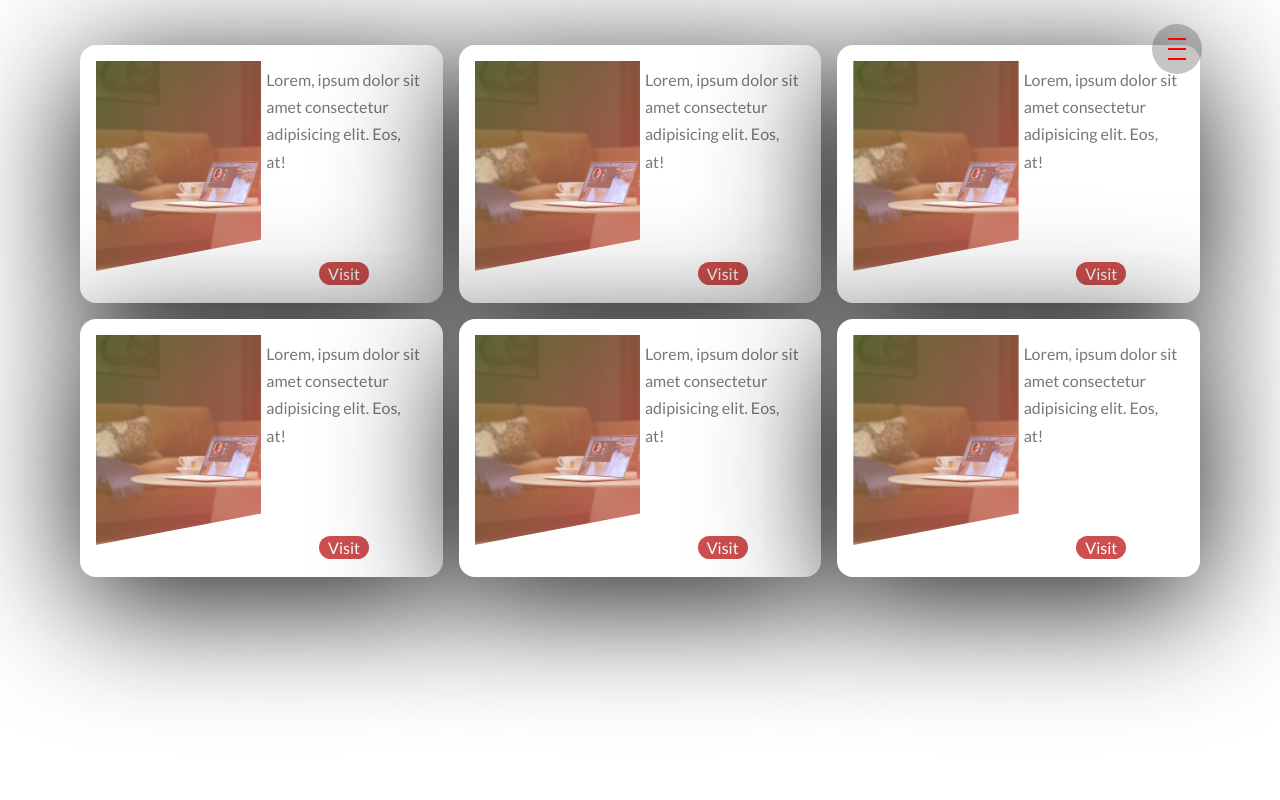
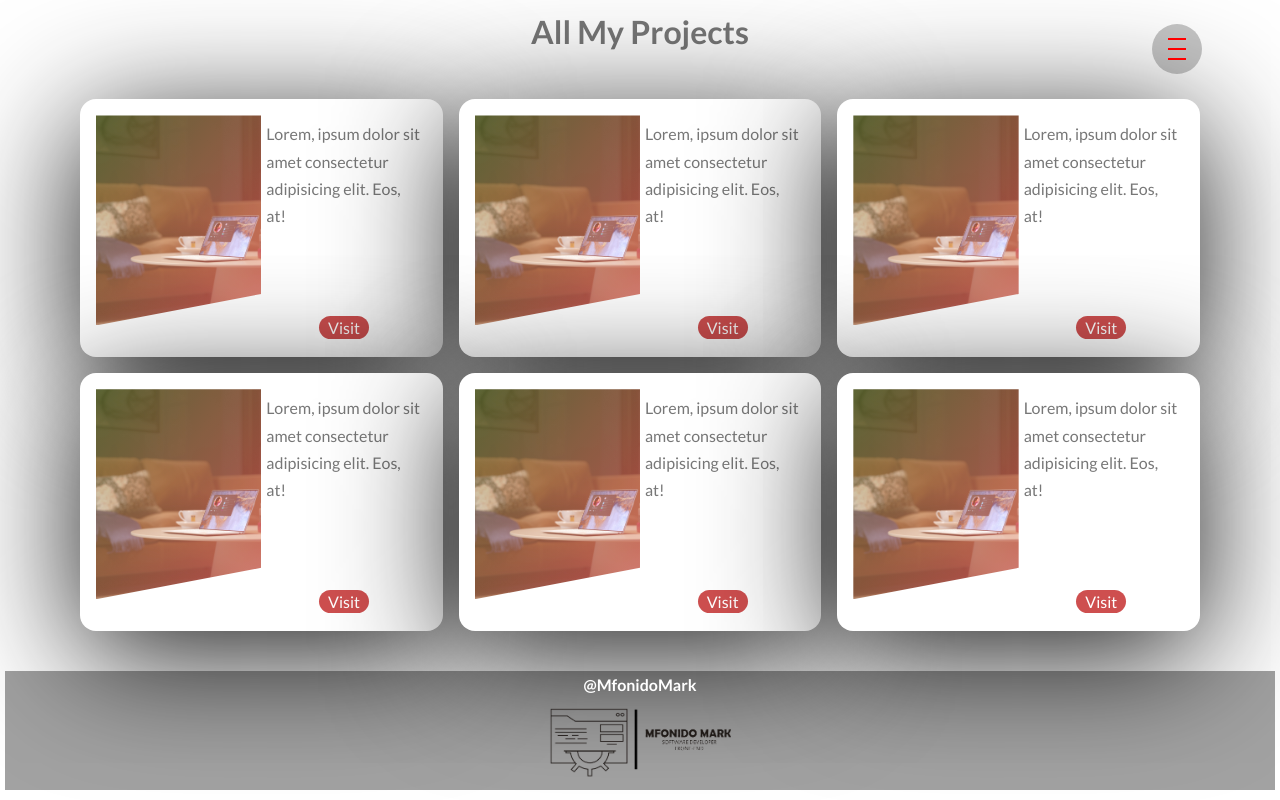
Before and after one commit to favourmark05/mfonido, a Vue app: page /projects in a window 1280 px wide. Built offline with nearby package versions, Linux system fonts and the light colour scheme; what vue-sweetalert2 would draw is missing.

Commit message:
project and  nav

```diff
--- a/src/components/navigationBar.vue
+++ b/src/components/navigationBar.vue
@@ -112,7 +112,7 @@ main {
   position: fixed;
   top: 0;
   left: 0;
-  background: rgb(77, 58, 58, 0.8);
+  background: rgba(189, 61, 61, 0.897);
   height: 100vh;
   width: 0;
   display: flex;
--- a/src/components/pages/projects.vue
+++ b/src/components/pages/projects.vue
@@ -1,6 +1,7 @@
 <template>
   <div>
     <div class="wrapper">
+      <h1>All My Projects</h1>
       <div class="container cards">
         <div class="card">
           <div class="project-container">
@@ -58,12 +59,17 @@
         </div>
       </div>
     </div>
+    <footerSection/>
   </div>
 </template>
 
 <script>
+import footerSection from '../webLayers/footerSection.vue'
 export default {
-  name: 'Projects'
+  name: 'Projects',
+  components: {
+    footerSection
+  }
 
 }
 </script>
@@ -129,4 +135,7 @@ export default {
     grid-template-columns: auto;
   }
 }
+h1{
+  text-align: center;
+}
 </style>
--- a/src/components/webLayers/hero.vue
+++ b/src/components/webLayers/hero.vue
@@ -88,8 +88,8 @@ export default {
   box-shadow: 0 7px 5px rgba(58, 55, 55, 0.589), 0 3px 5px rgba(58, 55, 55, 0.589);
 }
 .cv:hover{
-  background-color: black;
-  color: red;
+  background-color: rgb(124, 119, 119);
+  color: white;
   border: 2px solid white;
 }
 @keyframes moveInLeft {
```
